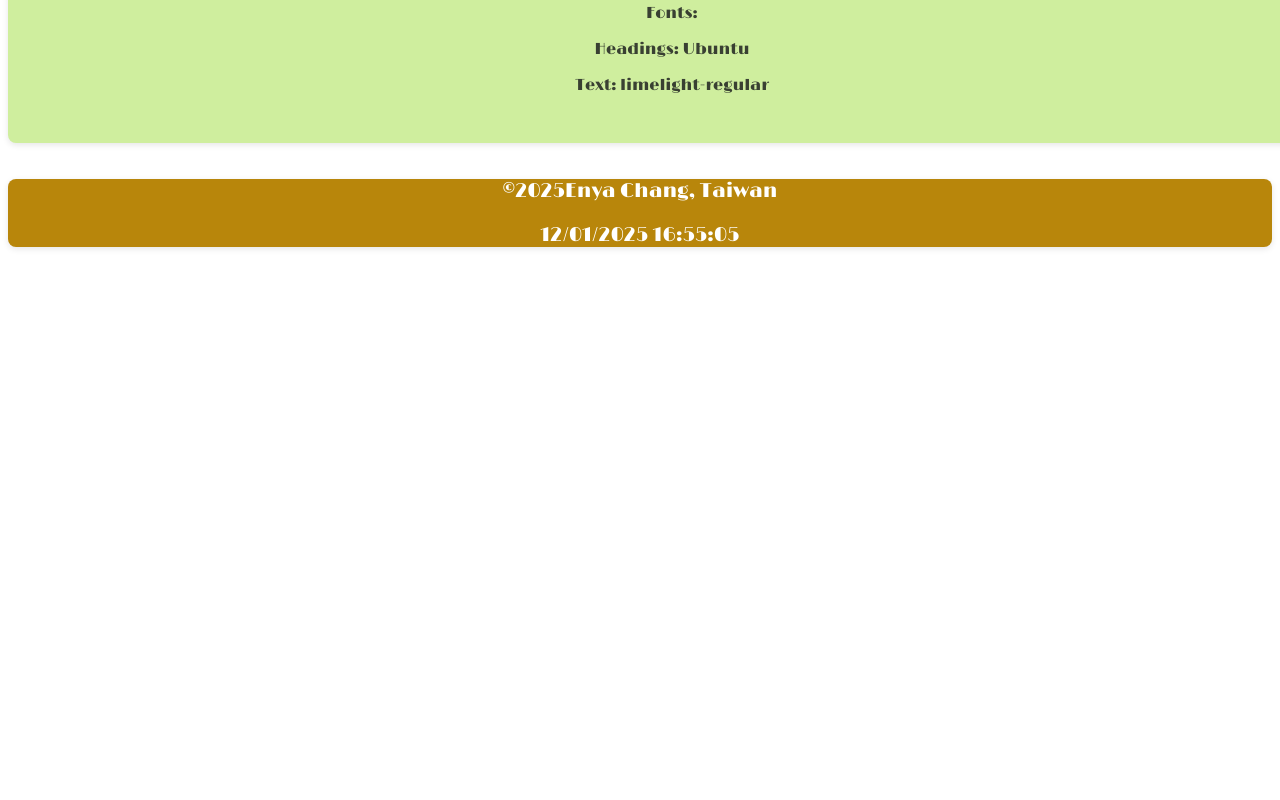
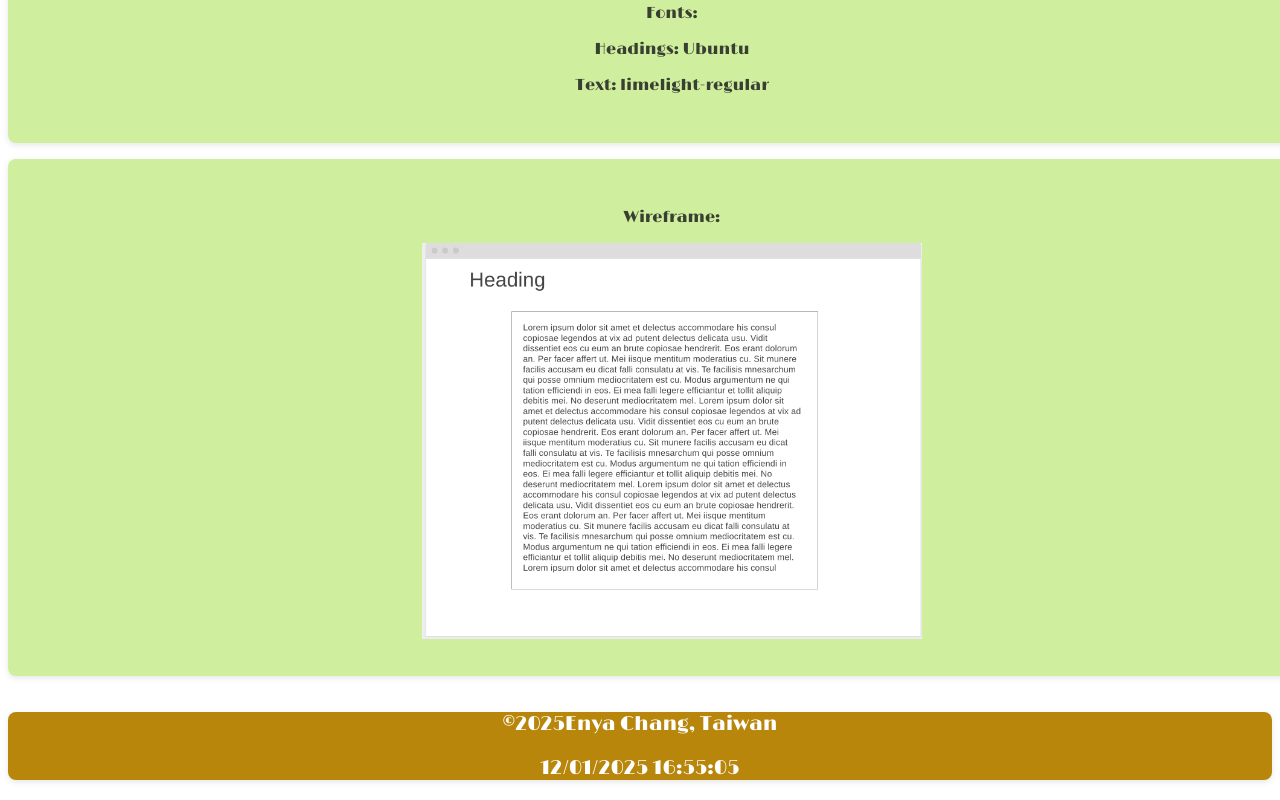
Before and after one commit to EnyaChang2002/wdd131, a plain HTML site: page project/siteplan.html in a window 1280 px wide. Shown: the part 784-1584 px from the top of the page. Before the commit the page ends 1051 px from the top, so only its background shows below. Drawn offline with nearby package versions, Linux system fonts and the light colour scheme.

Commit message:
modified wireframe

```diff
--- a/project/siteplan.html
+++ b/project/siteplan.html
@@ -44,6 +44,13 @@
             <p>Headings: Ubuntu</p>
             <p>Text: limelight-regular</p>
         </section>
+
+        <section>
+            <p>Wireframe:</p>
+            <picture>
+                <img src="images/siteplan.png" alt="wireframe">
+            </picture>
+        </section>
         <!-- comment:
         .ubuntu-light {
         font-family: "Ubuntu", sans-serif;
--- a/project/styles/siteplan.css
+++ b/project/styles/siteplan.css
@@ -32,3 +32,8 @@ footer {
     border-radius: 8px;
     font-family: "Limelight", sans-serif;
 }
+
+img {
+    width: 500px;
+    height: auto;
+}
```
Also changed, not shown: project/images/siteplan.png (added).
